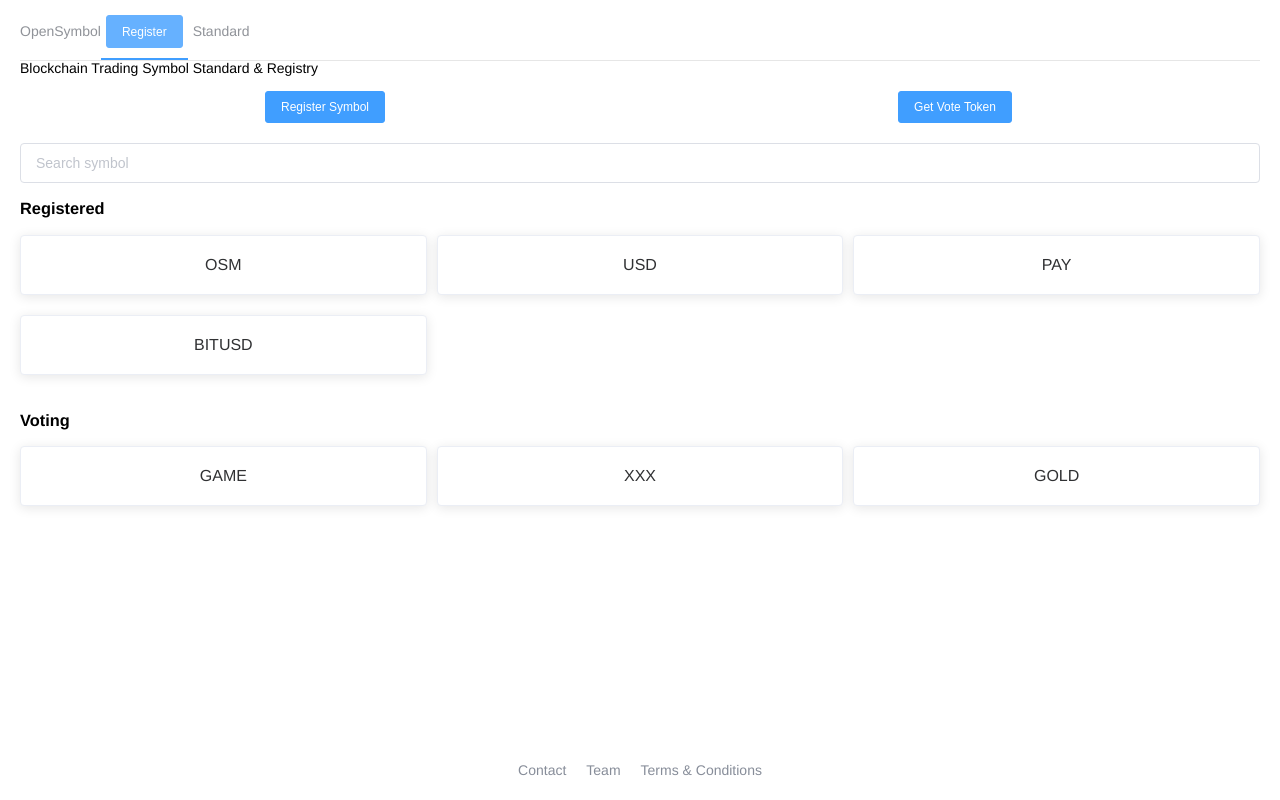
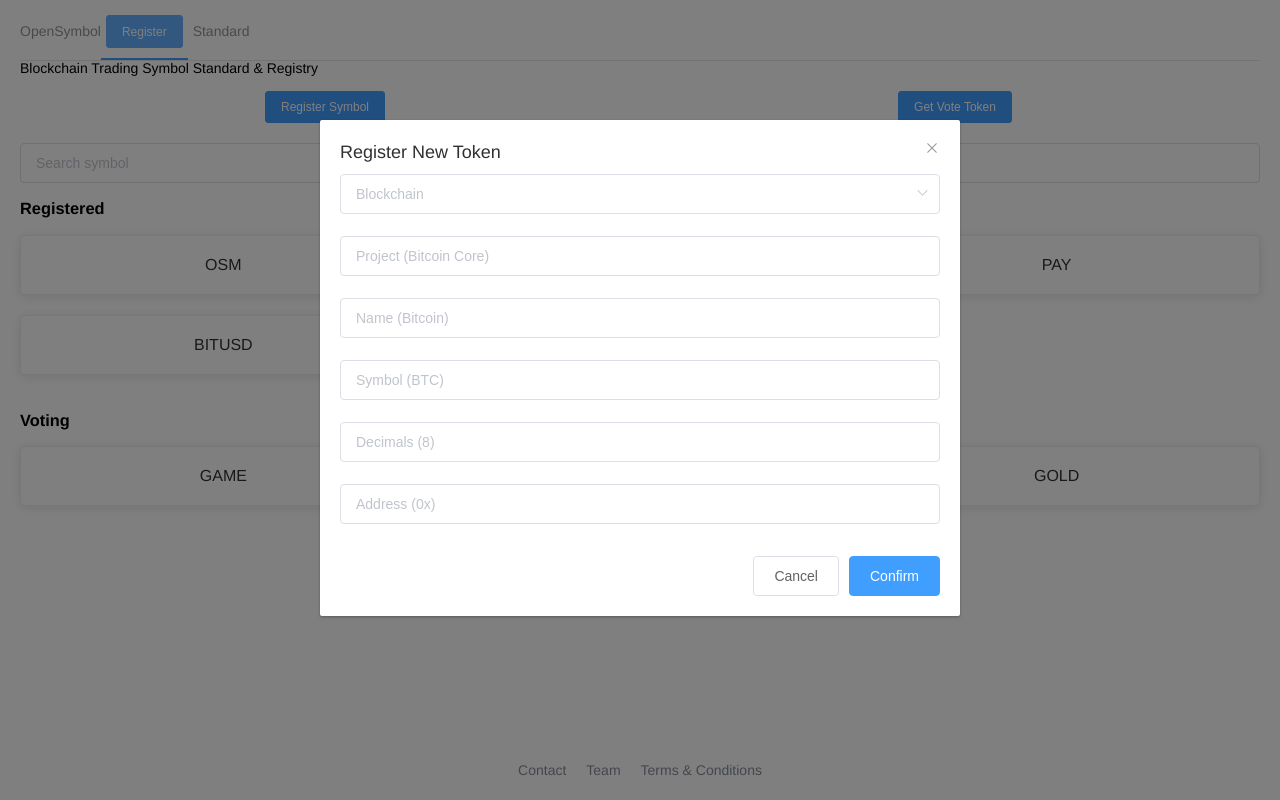
Before and after one commit to opensymbolorg/osm, a Vue app: page / in a window 1280 px wide. Both pictures are taken after a click on the item "Register". Built offline with nearby package versions, Linux system fonts and the light colour scheme.

Commit message:
App home page register modal

```diff
--- a/src/assets/css/main.scss
+++ b/src/assets/css/main.scss
@@ -71,3 +71,18 @@
     }
   }
 }
+
+.el-dialog {
+  width: 90%;
+
+  .el-dialog__body {
+    padding-top: 0;
+    padding-bottom: 0;
+  }
+
+  .el-form {
+    .el-select {
+      width: 100%;
+    }
+  }
+}
--- a/src/components/Home.vue
+++ b/src/components/Home.vue
@@ -4,7 +4,7 @@
     <el-main class="home-view">
       <p class="intro">Blockchain Trading Symbol Standard & Registry</p>
       <el-row :gutter="20">
-        <el-col :span="12" class="align-center"><el-button type="primary" size="small">Register Symbol</el-button></el-col>
+        <el-col :span="12" class="align-center"><el-button type="primary" size="small" @click.native="toggleModal">Register Symbol</el-button></el-col>
         <el-col :span="12" class="align-center"><el-button type="primary" size="small">Get Vote Token</el-button></el-col>
       </el-row>
       <section class="search">
@@ -36,6 +36,35 @@
           </el-row>
         </div>
       </section>
+      <el-dialog title="Register New Token" :visible.sync="showModal">
+        <el-form :model="form">
+          <el-form-item>
+            <el-select v-model="form.platform" placeholder="Blockchain">
+              <el-option label="Blockchain" value="blockchain"></el-option>
+              <el-option label="platform" value="platform"></el-option>
+            </el-select>
+          </el-form-item>
+          <el-form-item>
+            <el-input v-model="form.id" auto-complete="off" placeholder="Project (Bitcoin Core)"></el-input>
+          </el-form-item>
+          <el-form-item>
+            <el-input v-model="form.name" auto-complete="off" placeholder="Name (Bitcoin)"></el-input>
+          </el-form-item>
+          <el-form-item>
+            <el-input v-model="form.symbol" auto-complete="off" placeholder="Symbol (BTC)"></el-input>
+          </el-form-item>
+          <el-form-item>
+            <el-input v-model="form.decimals" auto-complete="off" placeholder="Decimals (8)"></el-input>
+          </el-form-item>
+          <el-form-item>
+            <el-input v-model="form.address" auto-complete="off" placeholder="Address (0x)"></el-input>
+          </el-form-item>
+        </el-form>
+        <span slot="footer" class="dialog-footer">
+          <el-button @click="showModal = false">Cancel</el-button>
+          <el-button type="primary" @click="showModal = false">Confirm</el-button>
+        </span>
+      </el-dialog>
     </el-main>
     <app-footer></app-footer>
   </el-container>
@@ -45,6 +74,7 @@
 import { mapGetters } from 'vuex'
 import AppHeader from './layout/Header'
 import AppFooter from './layout/Footer'
+import { EventBus } from '../event-bus.js'
 
 export default {
   name: 'home',
@@ -54,7 +84,11 @@ export default {
   },
   data () {
     return {
-      input: ''
+      input: '',
+      showModal: false,
+      form: {
+        platform: ''
+      }
     }
   },
   computed: {
@@ -62,6 +96,14 @@ export default {
       'registered',
       'voting'
     ])
+  },
+  methods: {
+    toggleModal () {
+      this.showModal = !this.showModal
+    }
+  },
+  mounted () {
+    EventBus.$on('toggleModal', this.toggleModal)
   }
 }
 </script>
--- a/src/components/layout/Header.vue
+++ b/src/components/layout/Header.vue
@@ -2,11 +2,23 @@
   <el-header>
     <el-menu class="el-menu" mode="horizontal">
       <el-menu-item index="1"><router-link to="/">OpenSymbol</router-link></el-menu-item>
-      <el-menu-item index="2" class="right"><el-button type="primary" size="small">Register</el-button></el-menu-item>
+      <el-menu-item index="2" class="right"><el-button type="primary" size="small" @click="toggleModal">Register</el-button></el-menu-item>
       <el-menu-item index="3" class="right"><a href="#">Standard</a></el-menu-item>
     </el-menu>
   </el-header>
 </template>
+
+<script>
+import { EventBus } from '../../event-bus.js'
+
+export default {
+  methods: {
+    toggleModal () {
+      EventBus.$emit('toggleModal')
+    }
+  }
+}
+</script>
 
 <style scoped>
 .right {
--- /dev/null
+++ b/src/event-bus.js
@@ -0,0 +1,2 @@
+import Vue from 'vue'
+export const EventBus = new Vue()
--- a/src/main.js
+++ b/src/main.js
@@ -17,7 +17,5 @@ new Vue({
   el: '#app',
   store,
   router,
-  // template: '<App />',
-  // components: { App }
   render: h => h(App)
 })
```
Also changed, not shown: src/store/state.js (+0 -20 lines).
